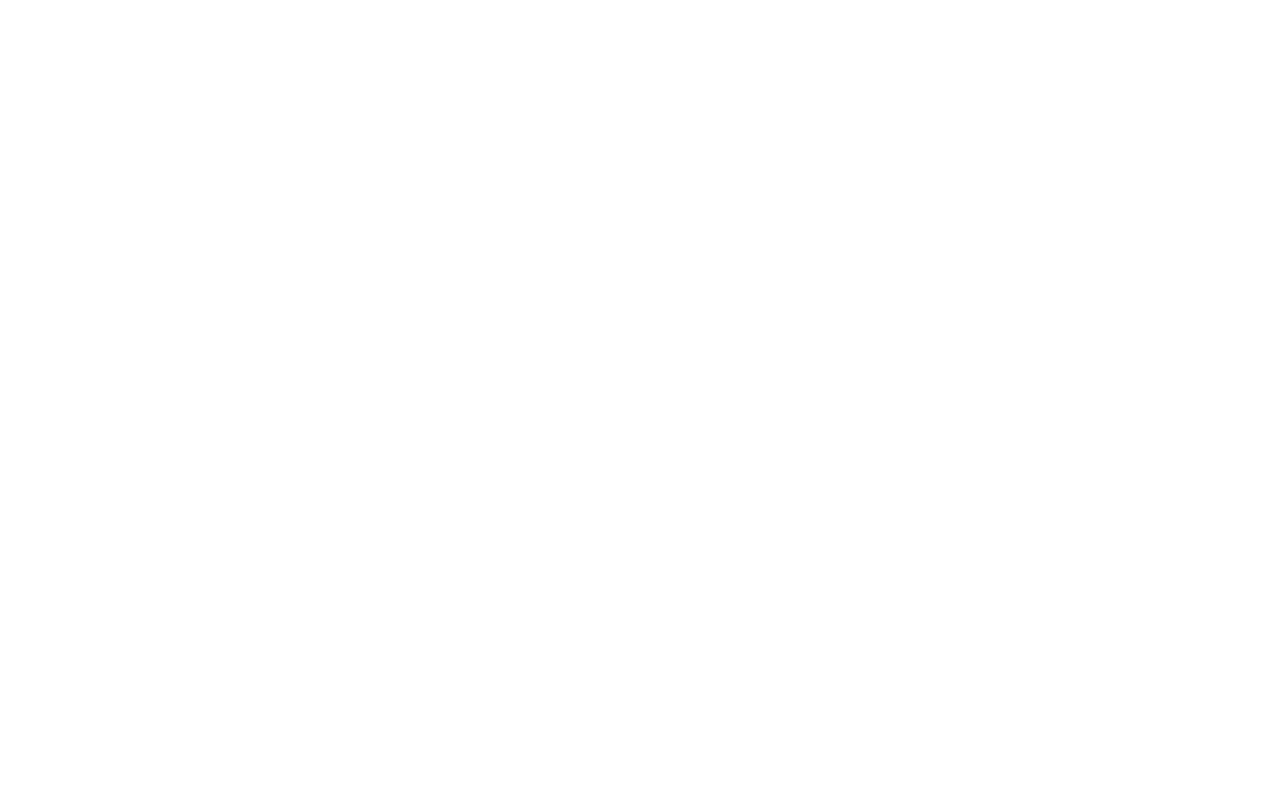
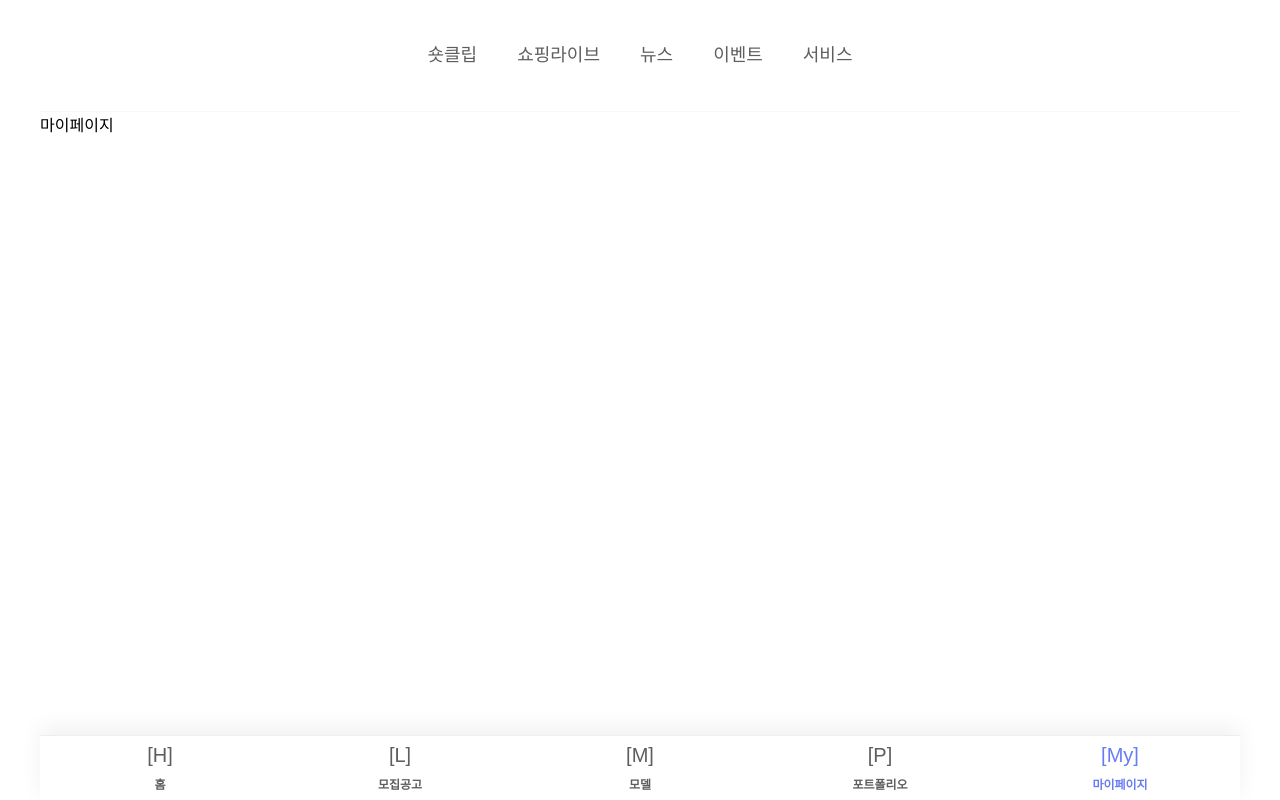
Before and after one commit to livbee-project/front-end-react, a React (Vite) app in the folder livbee-project/: page /mypage in a window 1280 px wide. Before the commit this address had no page. Built offline with nearby package versions, Linux system fonts and the light colour scheme; a web font is replaced by a local one.

Commit message:
251105 > front-end > react > 홈 > 하단 네비게이션 바 추가 및 컴포넌트 분리 작업

```diff
--- a/livbee-project/src/app/Router.tsx
+++ b/livbee-project/src/app/Router.tsx
@@ -1,25 +1,54 @@
 import { BrowserRouter, Routes, Route } from 'react-router-dom';
 import Home from '../presentation/pages/Home';
 import '../presentation/styles/global.css';
-// (추가) 방금 생성한 레이아웃 컴포넌트를 import합니다.
 import TopNavLayout from '../presentation/layouts/TopNavLayout';
+import RootLayout from '../presentation/layouts/RootLayout';
 
 const AppRouter = () => (
   <BrowserRouter>
     {/*
-      (수정) .app-container에서 style={{ height: '100vh' }} 를 제거합니다.
-      이제 이 div는 페이지 컨텐츠의 길이에 따라 자연스럽게 늘어납니다.
+      (유지) .app-container의 100vh 스타일을 유지합니다.
+      이것이 RootLayout이 3단(헤더/컨텐츠/푸터) 분리 작업을
+      수행하기 위한 기준 높이가 됩니다.
     */}
-    <div className="app-container">
+    <div className='app-container' style={{ height: '100vh' }}>
       <Routes>
-        <Route element={<TopNavLayout />}>
-          {/* ... (자식 라우트들은 변경 없음) ... */}
-          <Route path="/" element={<Home />} />
-          <Route path="/clips" element={<div>클립 페이지</div>} />
-          <Route path="/live" element={<div>쇼핑라이브 페이지</div>} />
-          <Route path="/news" element={<div>뉴스 페이지</div>} />
-          <Route path="/event" element={<div>이벤트 페이지</div>} />
-          <Route path="/service" element={<div>서비스 페이지</div>} />
+        {/*
+          --- (수정) 최상위 Shell Route 적용 ---
+
+          1. <RootLayout />을 최상위 element로 하는 Route가
+             다른 모든 라우트를 감쌉니다.
+             이제 모든 페이지에 BottomNavBar가 고정됩니다.
+        */}
+        <Route element={<RootLayout />}>
+          {/*
+            2. 기존 <TopNavLayout />은 RootLayout의 자식이 됩니다.
+            이 경로들은 상단 탭바(TopNavLayout)와
+            하단 탭바(RootLayout)를 모두 갖게 됩니다.
+            (Flutter의 Shell-in-a-Shell 구조와 동일)
+          */}
+          <Route element={<TopNavLayout />}>
+            {/* 기존 탭 페이지들 */}
+            <Route path='/' element={<Home />} />
+            <Route path='/clips' element={<div>클립 페이지</div>} />
+            <Route path='/live' element={<div>쇼핑라이브 페이지</div>} />
+            <Route path='/news' element={<div>뉴스 페이지</div>} />
+            <Route path='/event' element={<div>이벤트 페이지</div>} />
+            <Route path='/service' element={<div>서비스 페이지</div>} />
+
+            {/* (추가) BottomNavBar의 탭 경로들을 추가합니다. */}
+            <Route path='/campaigns' element={<div>모집공고 페이지</div>} />
+            <Route path='/models' element={<div>모델 페이지</div>} />
+            <Route path='/portfolios' element={<div>포트폴리오 페이지</div>} />
+            <Route path='/mypage' element={<div>마이페이지</div>} />
+          </Route>
+
+          {/*
+            (참고) 3. TopNavLayout 밖에, RootLayout 안에
+            경로를 선언하면(예: /login), 상단 탭바는 없지만
+            하단 탭바는 있는 페이지를 만들 수 있습니다.
+          */}
+          {/* <Route path="/login" element={<div>로그인 페이지</div>} /> */}
         </Route>
       </Routes>
     </div>
--- /dev/null
+++ b/livbee-project/src/presentation/components/BottomNavBar.tsx
@@ -0,0 +1,114 @@
+import React from 'react';
+import { useLocation, useNavigate } from 'react-router-dom';
+import BottomNavItem from './BottomNavItem';
+// CSS 변수를 사용하기 위해 global.css 임포트
+import '../styles/global.css';
+
+/**
+ * (임시) 인증 상태를 확인하는 훅
+ * TODO: 추후 React Context API 등을 사용한
+ * 실제 useAuth 훅으로 교체해야 합니다.
+ * Flutter의 AuthProvider 역할을 대신합니다.
+ */
+const useAuth = () => {
+  // 테스트를 위해 'false'로 설정
+  // 이 값을 'true'로 바꾸면 '마이페이지' 탭이 정상 동작합니다.
+  const isLoggedIn = false;
+  return { isLoggedIn };
+};
+
+/**
+ * 탭 메뉴의 데이터
+ * Flutter의 _buildNavItem 목록을 기반으로 함
+ */
+const TABS = [
+  { label: '홈', path: '/', icon: '[H]' },
+  { label: '모집공고', path: '/campaigns', icon: '[L]' },
+  { label: '모델', path: '/models', icon: '[M]' },
+  { label: '포트폴리오', path: '/portfolios', icon: '[P]' },
+  { label: '마이페이지', path: '/mypage', icon: '[My]' },
+];
+
+/**
+ * 로그인이 필요한 경로
+ * Flutter의 authRequiredRoutes
+ */
+const AUTH_REQUIRED_PATHS = ['/mypage'];
+
+/**
+ * 화면 하단에 고정되는 공통 네비게이션 바 컴포넌트
+ * Flutter의 CommonBottomNavBar 위젯에 해당합니다.
+ */
+const BottomNavBar: React.FC = () => {
+  const location = useLocation();
+  const navigate = useNavigate();
+  const { isLoggedIn } = useAuth(); // 인증 상태 가져오기
+
+  /**
+   * 탭 클릭 시 네비게이션을 처리하는 함수
+   */
+  const handleNavigate = (path: string) => {
+    // 1. 현재 경로와 같으면 아무것도 하지 않음
+    if (location.pathname === path) return;
+
+    // 2. 로그인이 필요한 경로인지 확인
+    if (AUTH_REQUIRED_PATHS.includes(path) && !isLoggedIn) {
+      // Flutter의 showCommonPromptDialog 로직
+      alert('로그인이 필요합니다.\n회원 전용 서비스입니다.');
+      // TODO: 로그인 페이지로 이동하는 로직 추가
+      // navigate('/login');
+    } else {
+      // 3. 페이지 이동
+      // Flutter의 context.replace와 동일하게 { replace: true } 옵션 사용
+      navigate(path, { replace: true });
+    }
+  };
+
+  // --- 4. 스타일 정의 ---
+
+  /** 최상위 <nav> 태그 스타일 */
+  const navStyle: React.CSSProperties = {
+    backgroundColor: 'var(--white)',
+    width: '100%',
+    // Flutter의 border/boxShadow
+    borderTop: '1px solid #ECEFF1',
+    boxShadow: '0 -8px 22px rgba(0, 0, 0, 0.06)',
+    // iOS의 'safe area'를 고려한 하단 패딩
+    paddingBottom: 'env(safe-area-inset-bottom, 0)',
+    boxSizing: 'border-box',
+  };
+
+  /** 탭 버튼들을 감싸는 래퍼 스타일 (Flutter의 Row) */
+  const wrapperStyle: React.CSSProperties = {
+    display: 'flex',
+    justifyContent: 'space-around', // Flutter의 spaceAround
+    alignItems: 'stretch',
+    height: '100%',
+  };
+
+  return (
+    <nav style={navStyle}>
+      <div style={wrapperStyle}>
+        {/*
+          --- (수정) TABS.map() 내부 ---
+          복잡한 <button> JSX 대신 BottomNavItem 컴포넌트를 렌더링
+        */}
+        {TABS.map((tab) => {
+          const isActive = location.pathname === tab.path;
+
+          return (
+            <BottomNavItem
+              key={tab.path}
+              label={tab.label}
+              icon={tab.icon}
+              isActive={isActive}
+              onClick={() => handleNavigate(tab.path)}
+            />
+          );
+        })}
+      </div>
+    </nav>
+  );
+};
+
+export default BottomNavBar;
--- /dev/null
+++ b/livbee-project/src/presentation/components/BottomNavItem.tsx
@@ -0,0 +1,69 @@
+import React from 'react';
+
+/**
+ * BottomNavItem이 받을 props 타입을 정의합니다.
+ * @param label - 탭에 표시될 텍스트
+ * @param icon - 탭에 표시될 아이콘 (임시 텍스트)
+ * @param isActive - 이 탭이 현재 활성화되었는지 여부
+ * @param onClick - 탭 버튼 클릭 시 실행될 함수
+ */
+interface BottomNavItemProps {
+  label: string;
+  icon: string;
+  isActive: boolean;
+  onClick: () => void;
+}
+
+/**
+ * BottomNavBar의 개별 탭 아이템 UI 컴포넌트
+ * (BottomNavBar.tsx의 map 루프 내부 로직을 분리)
+ */
+const BottomNavItem: React.FC<BottomNavItemProps> = ({ label, icon, isActive, onClick }) => {
+  // --- 스타일 정의 (BottomNavBar.tsx에서 이동) ---
+
+  /** 개별 탭 버튼 스타일 */
+  const tabButtonStyle: React.CSSProperties = {
+    flex: 1,
+    display: 'flex',
+    flexDirection: 'column',
+    justifyContent: 'center',
+    alignItems: 'center',
+    padding: '8px 0',
+    gap: 8,
+    background: 'none',
+    border: 'none',
+    cursor: 'pointer',
+  };
+
+  /** 아이콘과 텍스트의 공통 스타일 */
+  const textAndIconStyle: React.CSSProperties = {
+    color: isActive ? 'var(--primary)' : 'var(--dark-gray)',
+    transition: 'color 0.1s ease',
+  };
+
+  return (
+    <button style={tabButtonStyle} onClick={onClick}>
+      {/* 1. 아이콘 */}
+      <span
+        style={{
+          ...textAndIconStyle,
+          fontSize: 20, // Flutter 원본
+        }}
+      >
+        {icon}
+      </span>
+      {/* 2. 라벨 */}
+      <span
+        style={{
+          ...textAndIconStyle,
+          fontSize: 12, // Flutter 원본
+          fontWeight: 700,
+        }}
+      >
+        {label}
+      </span>
+    </button>
+  );
+};
+
+export default BottomNavItem;
--- /dev/null
+++ b/livbee-project/src/presentation/layouts/RootLayout.tsx
@@ -0,0 +1,70 @@
+import React from 'react';
+import { Outlet } from 'react-router-dom';
+import BottomNavBar from '../components/BottomNavBar';
+// import CommonHeader from '../components/CommonHeader'; // (주석 처리) Flutter의 CommonHeader에 해당하는 로고 헤더가 추후 이 자리에 추가될 수 있습니다.
+
+/**
+ * 앱 전체의 최상위 셸(Shell) 레이아웃입니다.
+ * 화면을 [헤더(미구현)], [컨텐츠(스크롤)], [하단 탭바(고정)] 3단으로 분리합니다.
+ * Flutter의 RootShellScreen 위젯에 해당합니다.
+ */
+const RootLayout: React.FC = () => {
+  /**
+   * (1) 최상위 컨테이너 스타일
+   * 이 컴포넌트를 감싸는 부모(.app-container)가 100vh여야 합니다.
+   * [헤더]
+   * [컨텐츠] (남은 공간 모두 차지 + 스크롤)
+   * [푸터]
+   */
+  const rootStyle: React.CSSProperties = {
+    display: 'flex',
+    flexDirection: 'column',
+    height: '100%', // 부모(.app-container)의 100vh를 채움
+  };
+
+  /**
+   * (2) 컨텐츠 영역 스타일 (스크롤 O)
+   * flex: 1을 주어 헤더와 풋터를 제외한 모든 공간을 차지하게 하고,
+   * overflowY: 'auto'로 컨텐츠가 길어질 경우 이 영역만 스크롤되게 합니다.
+   */
+  const contentStyle: React.CSSProperties = {
+    flex: 1, // 남은 공간 모두 차지
+    overflowY: 'auto', // 세로 스크롤 활성화
+    overflowX: 'hidden', // 가로 스크롤 방지
+  };
+
+  /**
+   * (3) 헤더/풋터 영역 스타일 (고정)
+   * flexShrink: 0으로 설정하여 공간이 부족해도 줄어들지 않게 합니다.
+   */
+  const headerFooterStyle: React.CSSProperties = {
+    flexShrink: 0,
+  };
+
+  return (
+    <div style={rootStyle}>
+      {/* (주석 처리) Flutter의 CommonHeader에 해당하는
+        로고 헤더가 추후 이 자리에 추가될 수 있습니다.
+      <header style={headerFooterStyle}>
+        <CommonHeader />
+      </header>
+      */}
+
+      {/* (핵심) 스크롤이 되는 메인 컨텐츠 영역
+        TopNavLayout과 그 자식(Home 등)이 이 <Outlet>에 렌더링됩니다.
+      */}
+      <main style={contentStyle}>
+        <Outlet />
+      </main>
+
+      {/* (핵심) 하단 고정 네비게이션 바
+        Flutter의 bottomNavigationBar에 해당합니다.
+      */}
+      <footer style={headerFooterStyle}>
+        <BottomNavBar />
+      </footer>
+    </div>
+  );
+};
+
+export default RootLayout;
```
